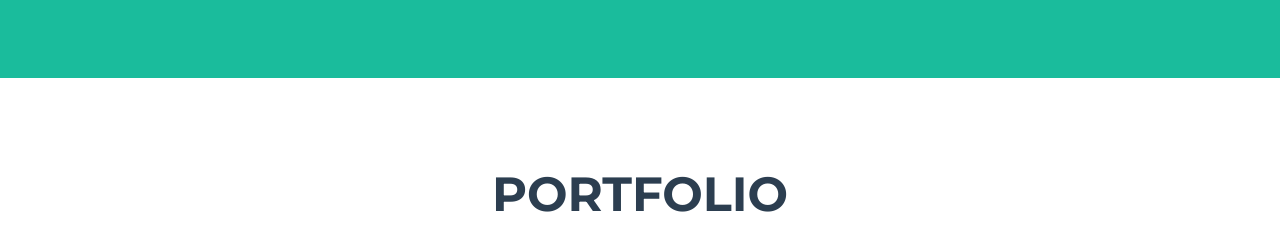
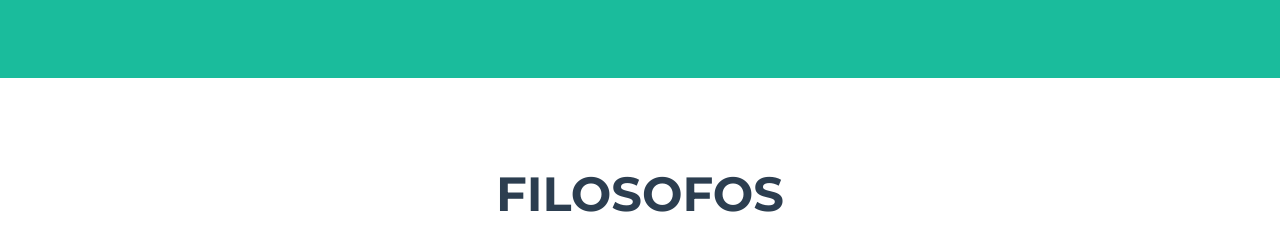
Before and after one commit to leyeduca28/modle2, a plain HTML site: page index.html in a window 1280 px wide. Shown: the part 705-936 px from the top of the page. Drawn offline with nearby package versions, Linux system fonts and the light colour scheme.

Commit message:
Update index.html

```diff
--- a/index.html
+++ b/index.html
@@ -51,20 +51,20 @@
                 <p class="masthead-subheading font-weight-light mb-0">Graphic Artist - Web Designer - Illustrator</p>
             </div>
         </header>
-        <!-- Portfolio Section-->
-        <section class="page-section portfolio" id="portfolio">
+        <!-- FILOSOFOS Section-->
+        <section class="page-section portfolio" id="FILOSOFOS">
             <div class="container">
-                <!-- Portfolio Section Heading-->
-                <h2 class="page-section-heading text-center text-uppercase text-secondary mb-0">Portfolio</h2>
+                <!-- FILOSOFOS Section Heading-->
+                <h2 class="page-section-heading text-center text-uppercase text-secondary mb-0">FILOSOFOS</h2>
                 <!-- Icon Divider-->
                 <div class="divider-custom">
                     <div class="divider-custom-line"></div>
                     <div class="divider-custom-icon"><i class="fas fa-star"></i></div>
                     <div class="divider-custom-line"></div>
                 </div>
-                <!-- Portfolio Grid Items-->
+                <!-- FILOSOFOS Grid Items-->
                 <div class="row justify-content-center">
-                    <!-- Portfolio Item 1-->
+                    <!-- FILOSOFOS Item 1-->
                     <div class="col-md-6 col-lg-4 mb-5">
                         <div class="portfolio-item mx-auto" data-bs-toggle="modal" data-bs-target="#portfolioModal1">
                             <div class="portfolio-item-caption d-flex align-items-center justify-content-center h-100 w-100">
@@ -73,7 +73,7 @@
                             <img class="img-fluid" src="assets/img/portfolio/cabin.png" alt="..." />
                         </div>
                     </div>
-                    <!-- Portfolio Item 2-->
+                    <!-- FILOSOFOS Item 2-->
                     <div class="col-md-6 col-lg-4 mb-5">
                         <div class="portfolio-item mx-auto" data-bs-toggle="modal" data-bs-target="#portfolioModal2">
                             <div class="portfolio-item-caption d-flex align-items-center justify-content-center h-100 w-100">
@@ -82,7 +82,7 @@
                             <img class="img-fluid" src="assets/img/portfolio/cake.png" alt="..." />
                         </div>
                     </div>
-                    <!-- Portfolio Item 3-->
+                    <!-- FILOSOFOS Item 3-->
                     <div class="col-md-6 col-lg-4 mb-5">
                         <div class="portfolio-item mx-auto" data-bs-toggle="modal" data-bs-target="#portfolioModal3">
                             <div class="portfolio-item-caption d-flex align-items-center justify-content-center h-100 w-100">
@@ -91,7 +91,7 @@
                             <img class="img-fluid" src="assets/img/portfolio/circus.png" alt="..." />
                         </div>
                     </div>
-                    <!-- Portfolio Item 4-->
+                    <!-- FILOSOFOS Item 4-->
                     <div class="col-md-6 col-lg-4 mb-5 mb-lg-0">
                         <div class="portfolio-item mx-auto" data-bs-toggle="modal" data-bs-target="#portfolioModal4">
                             <div class="portfolio-item-caption d-flex align-items-center justify-content-center h-100 w-100">
@@ -100,7 +100,7 @@
                             <img class="img-fluid" src="assets/img/portfolio/game.png" alt="..." />
                         </div>
                     </div>
-                    <!-- Portfolio Item 5-->
+                    <!-- FILOSOFOS Item 5-->
                     <div class="col-md-6 col-lg-4 mb-5 mb-md-0">
                         <div class="portfolio-item mx-auto" data-bs-toggle="modal" data-bs-target="#portfolioModal5">
                             <div class="portfolio-item-caption d-flex align-items-center justify-content-center h-100 w-100">
@@ -109,7 +109,7 @@
                             <img class="img-fluid" src="assets/img/portfolio/safe.png" alt="..." />
                         </div>
                     </div>
-                    <!-- Portfolio Item 6-->
+                    <!-- FILOSOFOS Item 6-->
                     <div class="col-md-6 col-lg-4">
                         <div class="portfolio-item mx-auto" data-bs-toggle="modal" data-bs-target="#portfolioModal6">
                             <div class="portfolio-item-caption d-flex align-items-center justify-content-center h-100 w-100">
```
